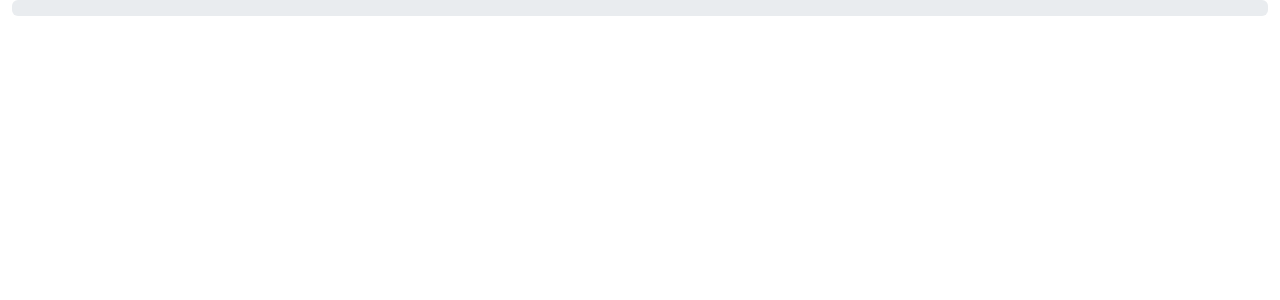
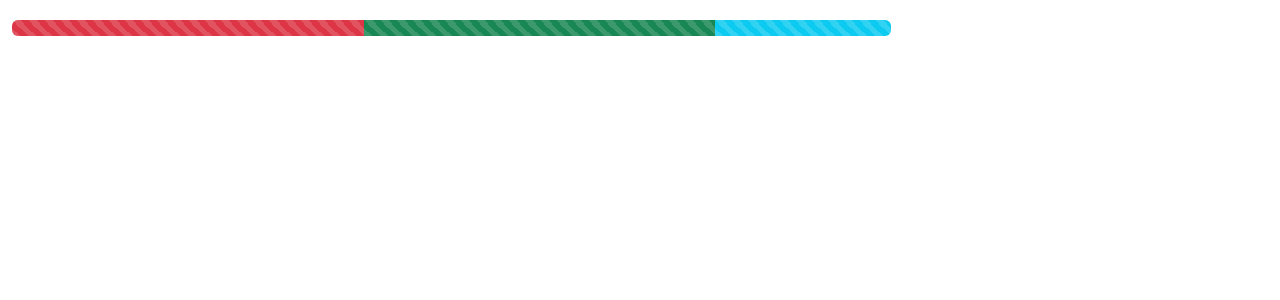
Before and after one commit to Red-stevo/E-LearningHub, a React (Vite) app in the folder student-learning-assistant/: page /student-assistant/register in a window 1280 px wide. Shown: the top 300 px of the page. Built offline with nearby package versions, Linux system fonts and the light colour scheme.

Commit message:
designing the progress bar

```diff
--- a/student-learning-assistant/src/AppPages/Component/Progress.jsx
+++ b/student-learning-assistant/src/AppPages/Component/Progress.jsx
@@ -1,12 +1,16 @@
 import {ProgressBar} from "react-bootstrap";
-
+import './../Styles/RegistrationPage.css'
 // eslint-disable-next-line react/prop-types
-export const Progress = ( { register, verify, profile } ) => {
+const Progress = ( { register, verify, profile } ) => {
     return(
-        <ProgressBar className={"progress"}>
-            <ProgressBar striped={true} now={register} className={'register'}/>
-            <ProgressBar striped={true} now={verify} className={'verify-email'}/>
-            <ProgressBar striped={true} now={profile} className={'profile'}/>
-        </ProgressBar>
+        <div className={"bar"}>
+            <ProgressBar >
+                <ProgressBar striped={true} now={register} className={'register'} variant={'danger'}/>
+                <ProgressBar striped={true} now={verify} className={'verify-email'} variant={'success'}/>
+                <ProgressBar striped={true} now={profile} className={'profile'} variant={'info'}/>
+            </ProgressBar>
+        </div>
     )
 }
+
+export default Progress;
--- a/student-learning-assistant/src/AppPages/RoutedPages/RegistrationPage.jsx
+++ b/student-learning-assistant/src/AppPages/RoutedPages/RegistrationPage.jsx
@@ -1,11 +1,12 @@
 import {Container} from "react-bootstrap";
 import {useState} from "react";
-import {Progress} from "../Component/Progress.jsx";
+import Progress from "../Component/Progress.jsx";
+
 
 export const RegistrationPage = () => {
-    const [register, setRegister] = useState(0);
-    const [verify, setVerify] = useState(0);
-    const [profile, setProfile] = useState(0)
+    const [register, setRegister] = useState(40);
+    const [verify, setVerify] = useState(40);
+    const [profile, setProfile] = useState(20)
 
     return(
         <Container fluid={"xxl"}>
--- /dev/null
+++ b/student-learning-assistant/src/AppPages/Styles/RegistrationPage.css
@@ -0,0 +1,6 @@
+
+.bar {
+    width: 70%;
+    height: 10vh;
+    margin-top: 20px;
+}
```
